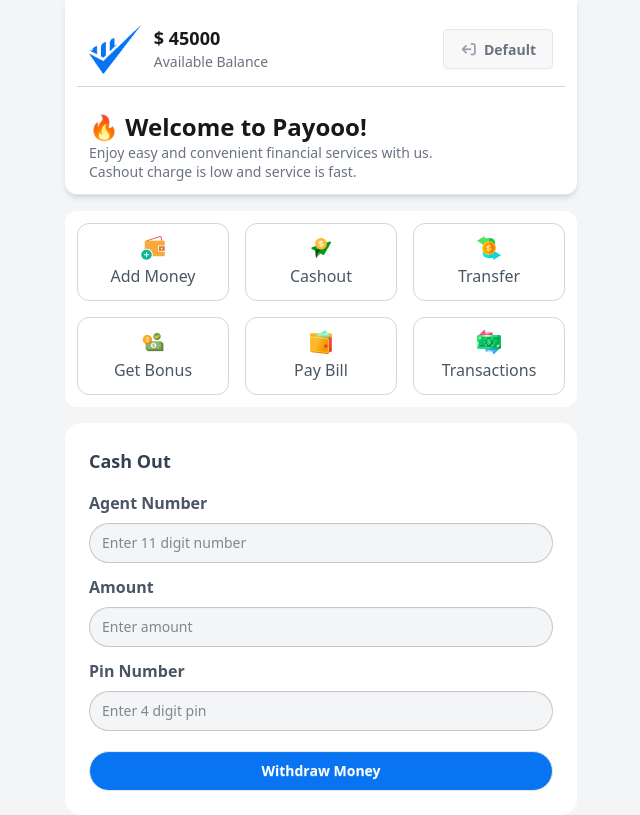
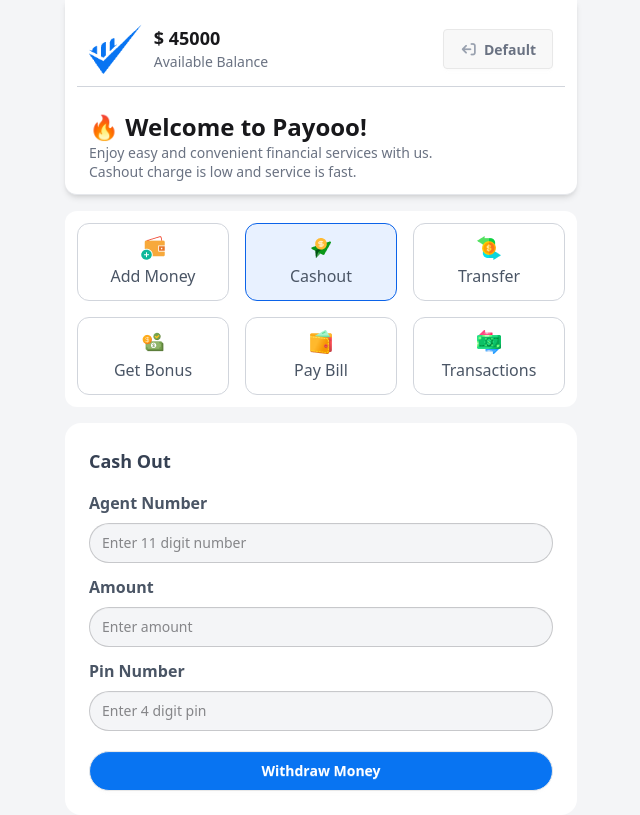
Before and after one commit to Tisha-16/Payoo-Mobile-App, a plain HTML site: page main.html in a window 1280 px wide. Both pictures are taken after a click on the element "Cashout". Shown: the whole page, without its empty margins (319-959 px from the left). Drawn offline with nearby package versions, Linux system fonts and the light colour scheme.

Commit message:
added card's backgrouond color

```diff
--- a/main.html
+++ b/main.html
@@ -275,6 +275,26 @@
       document
         .getElementById("transaction-button")
         .addEventListener("click", () => showForm(transactionSection));
+
+      // 🔵 Highlight Active Button
+      const allButtons = document.querySelectorAll("#main-options > div");
+
+      function highlightActive(button) {
+        allButtons.forEach((btn) => {
+          btn.classList.remove("bg-[#e8f1ff]", "border-[#0b63e9]");
+          btn.classList.add("border-gray-300");
+        });
+
+        button.classList.add("bg-[#e8f1ff]", "border-[#0b63e9]");
+        button.classList.remove("border-gray-300");
+      }
+
+      // Add click event to all option cards
+      allButtons.forEach((btn) => {
+        btn.addEventListener("click", function () {
+          highlightActive(this);
+        });
+      });
     </script>
   </body>
   <script src="./main.js"></script>
```
